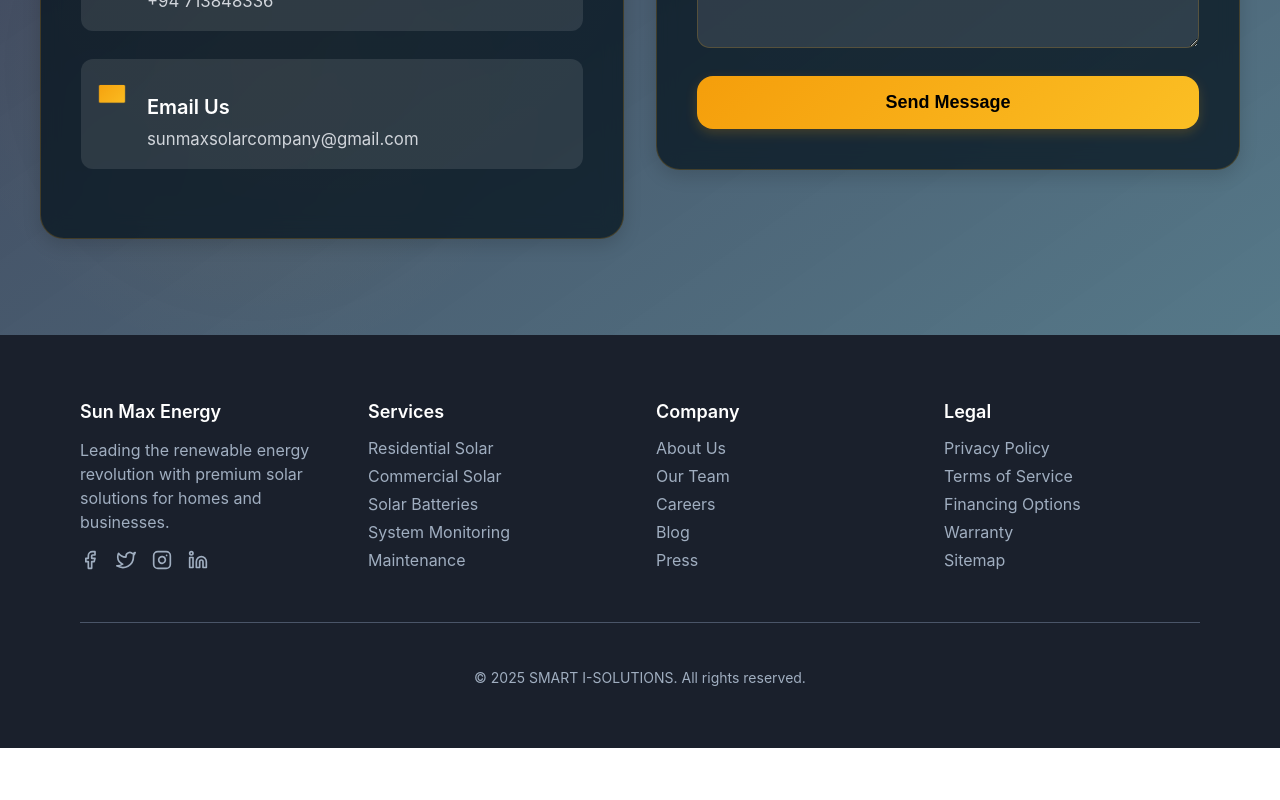
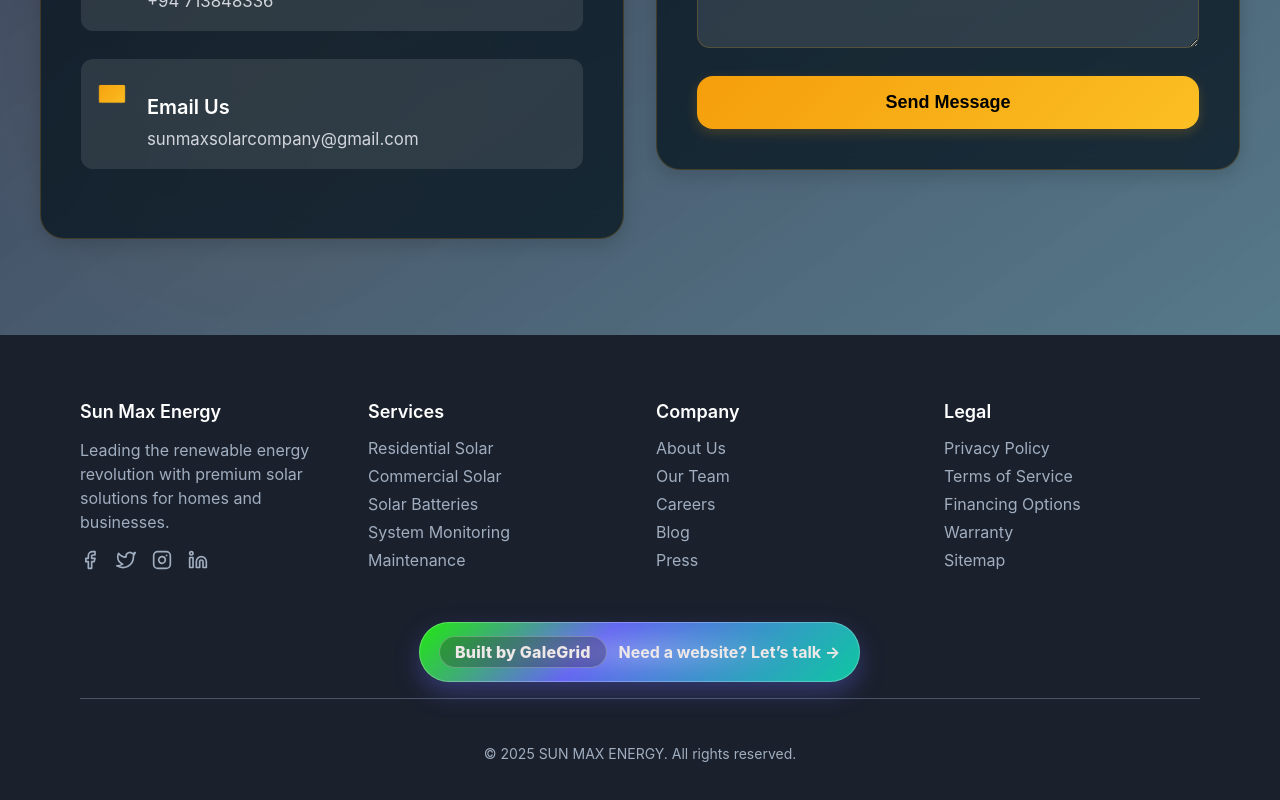
Before and after one commit to PawanSankalpa/Smart--i-solutions, a React (Create React App) app: page / in a window 1280 px wide. Shown: the part 8781-9581 px from the top of the page. Before the commit the page ends 9529 px from the top, so only its background shows below. Built offline with nearby package versions, Linux system fonts and the light colour scheme.

Commit message:
add galegrid watermark

```diff
--- a/src/components/Footer.jsx
+++ b/src/components/Footer.jsx
@@ -1,75 +1,44 @@
 import React from "react";
 import "../styles/Footer.css";
 
+// Social Icon Components
 const FacebookIcon = () => (
   <a
-    href="https://www.facebook.com/share/1CLvCCpxNX/" // 👈 Replace with your actual Facebook profile/page URL
+    href="https://www.facebook.com/share/1CLvCCpxNX/"
     target="_blank"
     rel="noopener noreferrer"
     aria-label="Visit Facebook Profile"
-    style={{ color: "inherit", textDecoration: "none" }} // 👈 Prevent default blue and underline
+    style={{ color: "inherit", textDecoration: "none" }}
   >
-    <svg
-      xmlns="http://www.w3.org/2000/svg"
-      width="20"
-      height="20"
-      viewBox="0 0 24 24"
-      fill="none"
-      stroke="currentColor"
-      strokeWidth="2"
-      strokeLinecap="round"
-      strokeLinejoin="round"
-    >
+    <svg xmlns="http://www.w3.org/2000/svg" width="20" height="20" viewBox="0 0 24 24" fill="none" stroke="currentColor" strokeWidth="2" strokeLinecap="round" strokeLinejoin="round">
       <path d="M18 2h-3a5 5 0 0 0-5 5v3H7v4h3v8h4v-8h3l1-4h-4V7a1 1 0 0 1 1-1h3z" />
     </svg>
   </a>
 );
 
-
 const TwitterIcon = () => (
   <a
-    href="https://twitter.com/your-username" // 👈 Replace with your real Twitter profile URL
+    href="https://twitter.com/your-username"
     target="_blank"
     rel="noopener noreferrer"
     aria-label="Visit Twitter Profile"
-    style={{ color: "inherit", textDecoration: "none" }} // 👈 Prevent blue color & underline
+    style={{ color: "inherit", textDecoration: "none" }}
   >
-    <svg
-      xmlns="http://www.w3.org/2000/svg"
-      width="20"
-      height="20"
-      viewBox="0 0 24 24"
-      fill="none"
-      stroke="currentColor"
-      strokeWidth="2"
-      strokeLinecap="round"
-      strokeLinejoin="round"
-    >
+    <svg xmlns="http://www.w3.org/2000/svg" width="20" height="20" viewBox="0 0 24 24" fill="none" stroke="currentColor" strokeWidth="2" strokeLinecap="round" strokeLinejoin="round">
       <path d="M23 3a10.9 10.9 0 0 1-3.14 1.53 4.48 4.48 0 0 0-7.86 3v1A10.66 10.66 0 0 1 3 4s-4 9 5 13a11.64 11.64 0 0 1-7 2c9 5 20 0 20-11.5a4.5 4.5 0 0 0-.08-.83A7.72 7.72 0 0 0 23 3z" />
     </svg>
   </a>
 );
 
-
 const InstagramIcon = () => (
   <a
-    href="https://www.instagram.com/your-username" // 👈 Replace with your real Instagram URL
+    href="https://www.instagram.com/your-username"
     target="_blank"
     rel="noopener noreferrer"
     aria-label="Visit Instagram Profile"
-    style={{ color: "inherit", textDecoration: "none" }} // 👈 Prevent blue link styling
+    style={{ color: "inherit", textDecoration: "none" }}
   >
-    <svg
-      xmlns="http://www.w3.org/2000/svg"
-      width="20"
-      height="20"
-      viewBox="0 0 24 24"
-      fill="none"
-      stroke="currentColor"
-      strokeWidth="2"
-      strokeLinecap="round"
-      strokeLinejoin="round"
-    >
+    <svg xmlns="http://www.w3.org/2000/svg" width="20" height="20" viewBox="0 0 24 24" fill="none" stroke="currentColor" strokeWidth="2" strokeLinecap="round" strokeLinejoin="round">
       <rect x="2" y="2" width="20" height="20" rx="5" ry="5" />
       <path d="M16 11.37A4 4 0 1 1 12.63 8 4 4 0 0 1 16 11.37z" />
       <line x1="17.5" y1="6.5" x2="17.51" y2="6.5" />
@@ -77,27 +46,15 @@
   </a>
 );
 
-
-// Inline SVG for Linkedin icon
 const LinkedinIcon = () => (
   <a
-    href="https://www.linkedin.com/in/your-username/" // <-- Replace with your actual LinkedIn URL
+    href="https://www.linkedin.com/in/your-username/"
     target="_blank"
     rel="noopener noreferrer"
     aria-label="Visit LinkedIn Profile"
-    style={{ color: "inherit" }} // remove the blue color that ocmes with the a tag
+    style={{ color: "inherit" }}
   >
-    <svg
-      xmlns="http://www.w3.org/2000/svg"
-      width="20"
-      height="20"
-      viewBox="0 0 24 24"
-      fill="none"
-      stroke="currentColor"
-      strokeWidth="2"
-      strokeLinecap="round"
-      strokeLinejoin="round"
-    >
+    <svg xmlns="http://www.w3.org/2000/svg" width="20" height="20" viewBox="0 0 24 24" fill="none" stroke="currentColor" strokeWidth="2" strokeLinecap="round" strokeLinejoin="round">
       <path d="M16 8a6 6 0 0 1 6 6v7h-4v-7a2 2 0 0 0-2-2 2 2 0 0 0-2 2v7h-4v-7a6 6 0 0 1 6-6z" />
       <rect x="2" y="9" width="4" height="12" />
       <circle cx="4" cy="4" r="2" />
@@ -109,6 +66,7 @@
   <footer className="footer-section">
     <div className="footer-container">
       <div className="footer-grid">
+        {/* Column 1 */}
         <div className="footer-col">
           <h3 className="footer-heading">Sun Max Energy</h3>
           <p className="footer-description">
@@ -116,119 +74,66 @@
             for homes and businesses.
           </p>
           <div className="social-links">
-            <a href="#" className="social-icon" aria-label="Facebook">
-              <FacebookIcon />
-            </a>
-            <a href="#" className="social-icon" aria-label="Twitter">
-              <TwitterIcon />
-            </a>
-            <a href="#" className="social-icon" aria-label="Instagram">
-              <InstagramIcon />
-            </a>
-            <a href="#" className="social-icon" aria-label="LinkedIn">
-              <LinkedinIcon />
-            </a>
+            <FacebookIcon />
+            <TwitterIcon />
+            <InstagramIcon />
+            <LinkedinIcon />
           </div>
         </div>
 
+        {/* Column 2 */}
         <div className="footer-col">
           <h3 className="footer-heading">Services</h3>
           <ul className="footer-links">
-            <li>
-              <a href="#" className="footer-link">
-                Residential Solar
-              </a>
-            </li>
-            <li>
-              <a href="#" className="footer-link">
-                Commercial Solar
-              </a>
-            </li>
-            <li>
-              <a href="#" className="footer-link">
-                Solar Batteries
-              </a>
-            </li>
-            <li>
-              <a href="#" className="footer-link">
-                System Monitoring
-              </a>
-            </li>
-            <li>
-              <a href="#" className="footer-link">
-                Maintenance
-              </a>
-            </li>
+            <li><a href="#" className="footer-link">Residential Solar</a></li>
+            <li><a href="#" className="footer-link">Commercial Solar</a></li>
+            <li><a href="#" className="footer-link">Solar Batteries</a></li>
+            <li><a href="#" className="footer-link">System Monitoring</a></li>
+            <li><a href="#" className="footer-link">Maintenance</a></li>
           </ul>
         </div>
 
+        {/* Column 3 */}
         <div className="footer-col">
           <h3 className="footer-heading">Company</h3>
           <ul className="footer-links">
-            <li>
-              <a href="#" className="footer-link">
-                About Us
-              </a>
-            </li>
-            <li>
-              <a href="#" className="footer-link">
-                Our Team
-              </a>
-            </li>
-            <li>
-              <a href="#" className="footer-link">
-                Careers
-              </a>
-            </li>
-            <li>
-              <a href="#" className="footer-link">
-                Blog
-              </a>
-            </li>
-            <li>
-              <a href="#" className="footer-link">
-                Press
-              </a>
-            </li>
+            <li><a href="#" className="footer-link">About Us</a></li>
+            <li><a href="#" className="footer-link">Our Team</a></li>
+            <li><a href="#" className="footer-link">Careers</a></li>
+            <li><a href="#" className="footer-link">Blog</a></li>
+            <li><a href="#" className="footer-link">Press</a></li>
           </ul>
         </div>
 
+        {/* Column 4 */}
         <div className="footer-col">
           <h3 className="footer-heading">Legal</h3>
           <ul className="footer-links">
-            <li>
-              <a href="#" className="footer-link">
-                Privacy Policy
-              </a>
-            </li>
-            <li>
-              <a href="#" className="footer-link">
-                Terms of Service
-              </a>
-            </li>
-            <li>
-              <a href="#" className="footer-link">
-                Financing Options
-              </a>
-            </li>
-            <li>
-              <a href="#" className="footer-link">
-                Warranty
-              </a>
-            </li>
-            <li>
-              <a href="#" className="footer-link">
-                Sitemap
-              </a>
-            </li>
+            <li><a href="#" className="footer-link">Privacy Policy</a></li>
+            <li><a href="#" className="footer-link">Terms of Service</a></li>
+            <li><a href="#" className="footer-link">Financing Options</a></li>
+            <li><a href="#" className="footer-link">Warranty</a></li>
+            <li><a href="#" className="footer-link">Sitemap</a></li>
           </ul>
         </div>
       </div>
 
+      {/* GaleGrid Highlighted Section */}
+      <div className="footer-madeby">
+        <a
+          href="https://www.galegrid.com"
+          target="_blank"
+          rel="noopener noreferrer"
+          aria-label="GaleGrid Web Design"
+          className="madeby-link"
+        >
+          <span className="madeby-badge">Built by GaleGrid</span>
+          <span className="madeby-cta">Need a website? Let’s talk →</span>
+        </a>
+      </div>
+
       <div className="footer-bottom">
-        <p>
-          © {new Date().getFullYear()} SMART I-SOLUTIONS. All rights reserved.
-        </p>
+        <p>© {new Date().getFullYear()} SUN MAX ENERGY. All rights reserved.</p>
       </div>
     </div>
   </footer>
--- a/src/styles/Footer.css
+++ b/src/styles/Footer.css
@@ -104,3 +104,72 @@
     align-items: center; /* Center list items on mobile */
   }
 }
+
+/* Highlighted Builder CTA - GaleGrid Theme */
+.footer-madeby {
+  margin: 2rem 0 1rem;
+  text-align: center;
+}
+
+.madeby-link {
+  display: inline-flex;
+  align-items: center;
+  gap: 0.75rem;
+  text-decoration: none;
+  color: #eee8e8;
+  padding: 0.9rem 1.25rem;
+  border-radius: 999px;
+  background: linear-gradient(135deg, #20e90e 0%, #6366f1 40%, #0bf5c2c8 100%);
+  box-shadow:
+    0 10px 25px rgba(99, 102, 241, 0.35),
+    inset 0 0 0 1px rgba(255, 255, 255, 0.25);
+  position: relative;
+  transition: transform 0.25s ease, box-shadow 0.25s ease, filter 0.25s ease;
+  will-change: transform, filter;
+}
+
+/* Soft glow ring */
+.madeby-link::after {
+  content: "";
+  position: absolute;
+  inset: -3px;
+  border-radius: inherit;
+  background: radial-gradient(60% 60% at 50% 50%, rgba(255,255,255,0.25), transparent 60%);
+  filter: blur(8px);
+  z-index: -1;
+}
+
+.madeby-badge {
+  font-weight: 800;
+  letter-spacing: 0.2px;
+  padding: 0.35rem 1rem;
+  border-radius: 999px;
+  background: rgba(32, 28, 28, 0.281);
+  box-shadow: inset 0 0 0 1px rgba(255,255,255,0.25);
+  white-space: nowrap;
+}
+
+.madeby-cta {
+  font-weight: 700;
+  white-space: nowrap;
+}
+
+.madeby-link:hover {
+  transform: translateY(-2px);
+  box-shadow:
+    0 16px 35px rgba(99, 102, 241, 0.45),
+    inset 0 0 0 1px rgba(255, 255, 255, 0.35);
+  filter: saturate(1.1);
+}
+
+@media (max-width: 480px) {
+  .madeby-link {
+    padding: 0.75rem 1rem;
+    gap: 0.5rem;
+    font-size: 0.95rem;
+  }
+  .madeby-badge {
+    padding: 0.3rem 0.55rem;
+    font-weight: 700;
+  }
+}
```
